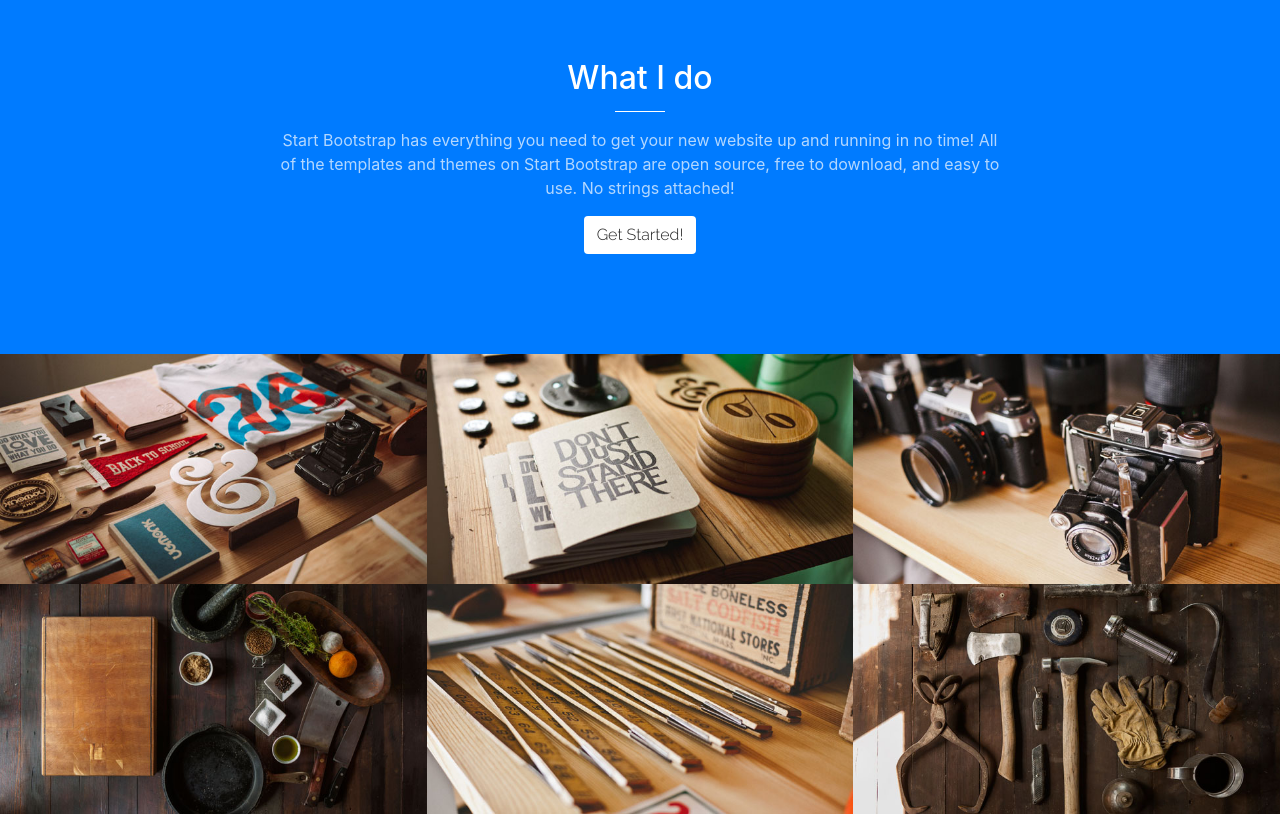
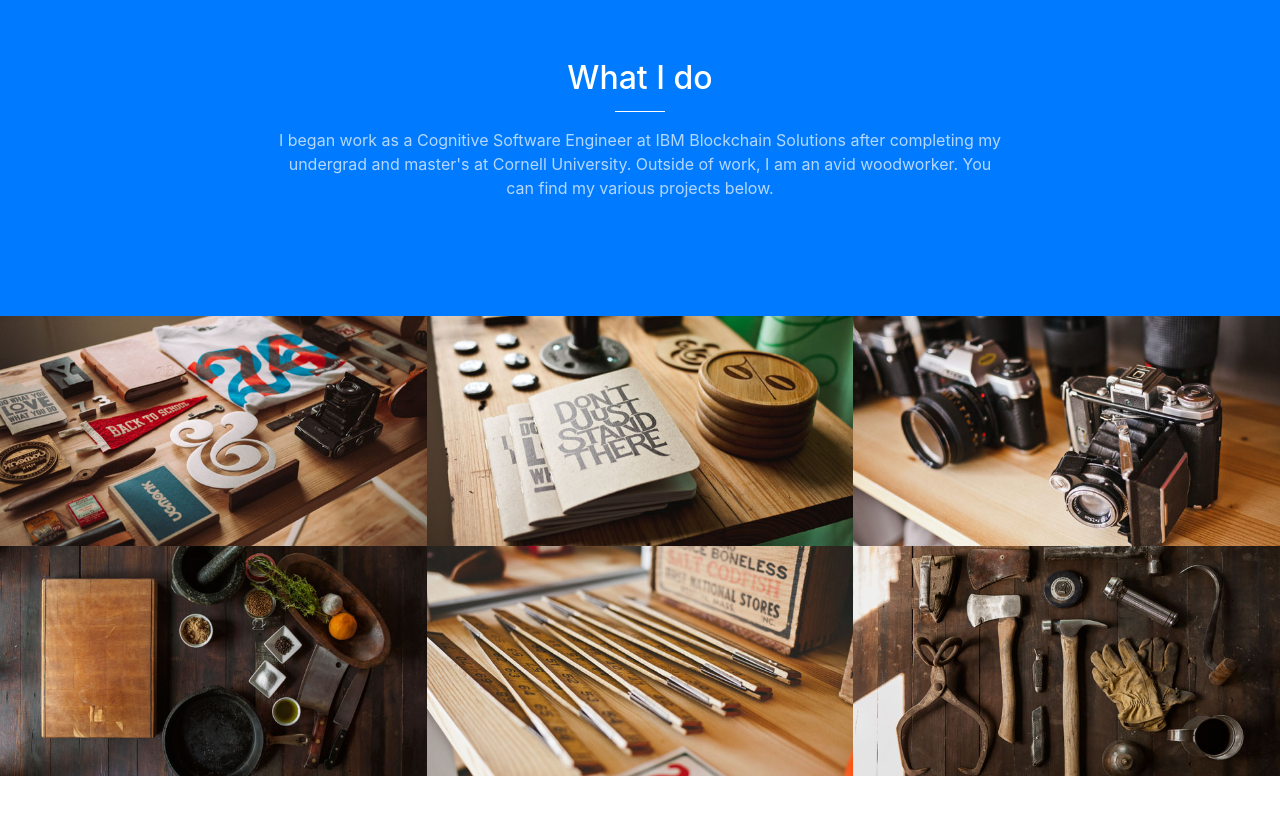
Before and after one commit to rae83/rae83.github.io, a website with bundled scripts: page index.html in a window 1280 px wide. Shown: the part 840-1657 px from the top of the page. Built offline with nearby package versions, Linux system fonts and the light colour scheme; files whose address does not match are found by name.

Commit message:
updating index with better text

```diff
--- a/index.html
+++ b/index.html
@@ -83,8 +83,8 @@
           <div class="col-lg-8 mx-auto text-center">
             <h2 class="section-heading text-white">What I do</h2>
             <hr class="light">
-            <p class="text-faded">Start Bootstrap has everything you need to get your new website up and running in no time! All of the templates and themes on Start Bootstrap are open source, free to download, and easy to use. No strings attached!</p>
-            <a class="btn btn-default btn-xl js-scroll-trigger" href="#career">Get Started!</a>
+            <p class="text-faded">I began work as a Cognitive Software Engineer at IBM Blockchain Solutions after completing my undergrad and master's at Cornell University.  Outside of work, I am an avid woodworker.  You can find my various projects below. </p>
+            <!-- <a class="btn btn-default btn-xl js-scroll-trigger" href="#career">Get Started!</a> -->
           </div>
         </div>
       </div>
@@ -273,7 +273,7 @@
           <div class="col-lg-8 mx-auto text-center">
             <h2 class="section-heading">Let's Get In Touch</h2>
             <hr class="primary">
-            <p>Want to get in touch with me? Feel free to send me an email or find me on LinkedIn.</p>
+            <p>Want to get in touch with me? Feel free to send an email or find me on LinkedIn.</p>
           </div>
         </div>
         <div class="row">
```
